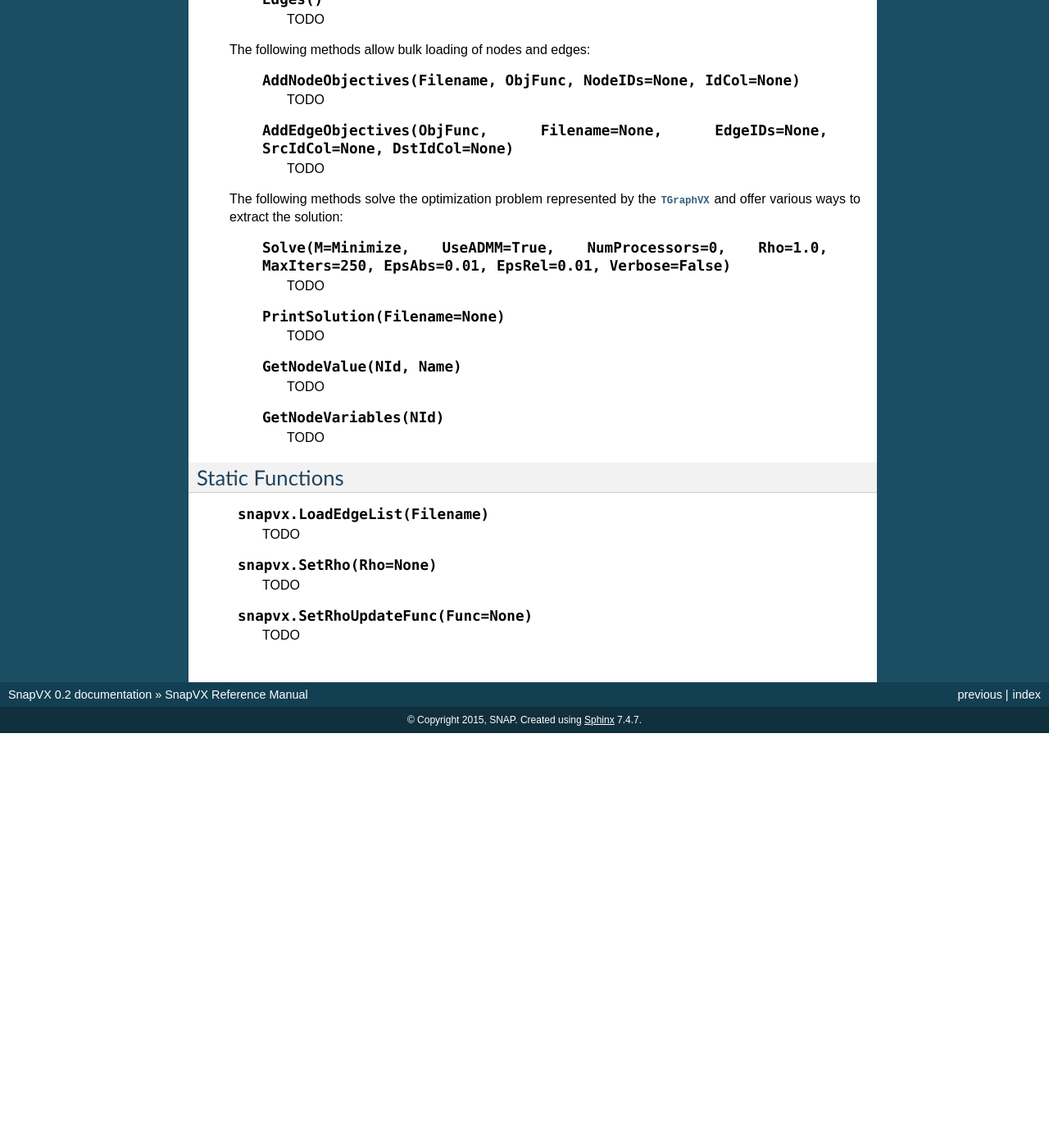
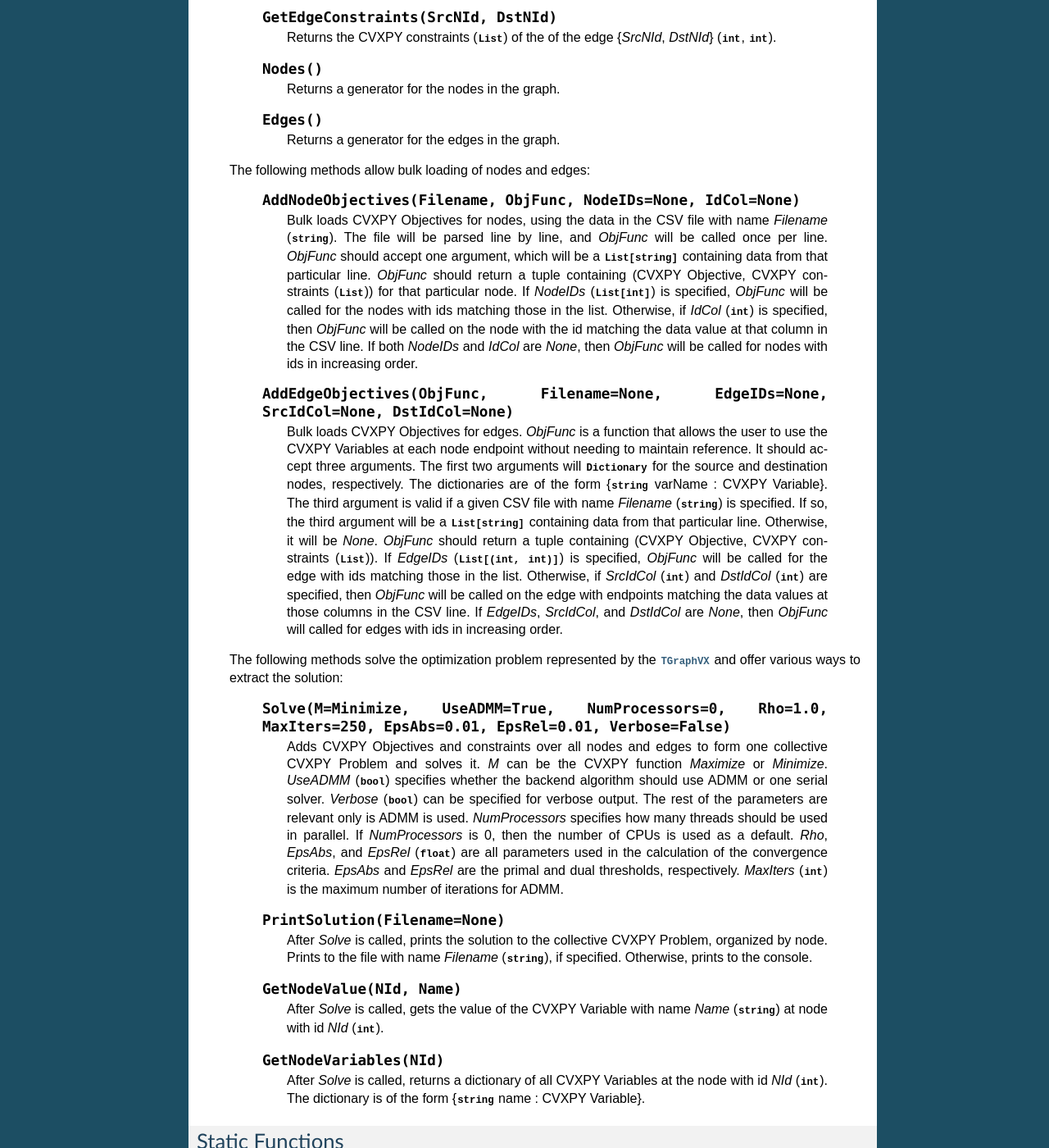
Before and after one commit to snap-stanford/snapvx, a Sphinx documentation site: the page built from doc/source/reference/index-ref.rst, in a window 1280 px wide and 1400 px high, scrolled down 1363 px. Shown: the whole window at 82% size. Built offline with Sphinx 7.4.7, drawn with Linux system fonts in a browser that asks for light colours; before the commit the page ends 2257 px from its top, so only the background shows below that; some of the changed text lies outside the part shown.

Commit message:
Finished first version of documentation.

```diff
--- a/doc/source/reference/index-ref.rst
+++ b/doc/source/reference/index-ref.rst
@@ -36,94 +36,164 @@
 
      .. describe:: AddNode(NId, Objective=norm(0), Constraints=[])
 
-        Adds a node with id *NId* (an :class:`int`) and the given CVXPY
-        *Objective* and *Constraints*.
+        Adds a node with id *NId* (:class:`int`) and the given CVXPY *Objective*
+        and *Constraints* (:class:`List`).
 
      .. describe:: SetNodeObjective(NId, Objective)
 
-        Sets the CVXPY Objective of node with id *NId* to be *Objective*.
+        Sets the CVXPY Objective of node with id *NId* (:class:`int`) to be
+        *Objective*.
 
      .. describe:: GetNodeObjective(NId)
 
-        Returns the CVXPY Objective of the node with id *NId*.
+        Returns the CVXPY Objective of the node with id *NId* (:class:`int`).
 
      .. describe:: SetNodeConstraints(NId, Constraints)
 
-        Sets the CVXPY constraints (a :class:`List`) of node with id *NId* to
-        be *Constraints*.
+        Sets the CVXPY constraints of node with id *NId* (:class:`int`) to
+        be *Constraints* (:class:`List`).
 
      .. describe:: GetNodeConstraints(NId)
 
-        Returns the CVXPY constraints of the node with id *NId*.
+        Returns the CVXPY constraints (:class:`List`) of the node with id *NId*
+        (:class:`int`).
 
      .. describe:: AddEdge(SrcNId, DstNId, ObjectiveFunc=None, Objective=norm(0), Constraints=[])
 
-        TODO
+        Adds an undirected edge {*SrcNId*, *DstNId*} (:class:`int`,
+        :class:`int`). *ObjectiveFunc* is a function that allows the user to
+        use the CVXPY Variables at each node endpoint without needing to
+        maintain reference. It should accept two arguments, which will be a
+        :class:`Dictionary` for the source and destination nodes, respectively.
+        The dictionaries are of the form {:class:`string` varName : CVXPY
+        Variable}. *ObjectiveFunc* should return a tuple containing (CVXPY
+        Objective, CVXPY constraints (:class:`List`)). If *ObjectiveFunc* is
+        *None*, then the CVXPY Objective and constraints (:class:`List`)
+        parameters are used.
 
      .. describe:: SetEdgeObjective(SrcNId, DstNId, Objective)
 
-        TODO
+        Set the CVXPY Objective of the edge {*SrcNId*, *DstNId*} (:class:`int`,
+        :class:`int`) to be *Objective*.
 
      .. describe:: GetEdgeObjective(SrcNId, DstNId)
 
-        TODO
+        Returns the CVXPY Objective of the edge {*SrcNId*, *DstNId*}
+        (:class:`int`, :class:`int`).
 
      .. describe:: SetEdgeConstraints(SrcNId, DstNId, Constraints)
 
-        TODO
+        Set the CVXPY constraints of the edge {*SrcNId*, *DstNId*}
+        (:class:`int`, :class:`int`) to be *Constraints* (:class:`List`).
 
      .. describe:: GetEdgeConstraints(SrcNId, DstNId)
 
-        TODO
+        Returns the CVXPY constraints (:class:`List`) of the of the edge
+        {*SrcNId*, *DstNId*} (:class:`int`, :class:`int`).
 
      .. describe:: Nodes()
 
-        TODO
+        Returns a generator for the nodes in the graph.
 
      .. describe:: Edges()
 
-        TODO
+        Returns a generator for the edges in the graph.
 
    The following methods allow bulk loading of nodes and edges:
 
      .. describe:: AddNodeObjectives(Filename, ObjFunc, NodeIDs=None, IdCol=None)
 
-        TODO
+        Bulk loads CVXPY Objectives for nodes, using the data in the CSV file
+        with name *Filename* (:class:`string`). The file will be parsed line by
+        line, and *ObjFunc* will be called once per line. *ObjFunc* should
+        accept one argument, which will be a :class:`List[string]`
+        containing data from that particular line. *ObjFunc* should return a
+        tuple containing (CVXPY Objective, CVXPY constraints (:class:`List`))
+        for that particular node. If *NodeIDs* (:class:`List[int]`) is
+        specified, *ObjFunc* will be called for the nodes with ids matching
+        those in the list. Otherwise, if *IdCol* (:class:`int`) is specified,
+        then *ObjFunc* will be called on the node with the id matching the
+        data value at that column in the CSV line. If both *NodeIDs* and *IdCol*
+        are *None*, then *ObjFunc* will be called for nodes with ids in
+        increasing order.
 
      .. describe:: AddEdgeObjectives(ObjFunc, Filename=None, EdgeIDs=None, SrcIdCol=None, DstIdCol=None)
 
-        TODO
+        Bulk loads CVXPY Objectives for edges. *ObjFunc* is a function that
+        allows the user to use the CVXPY Variables at each node endpoint without
+        needing to maintain reference. It should accept three arguments. The
+        first two arguments will :class:`Dictionary` for the source and
+        destination nodes, respectively. The dictionaries are of the form
+        {:class:`string` varName : CVXPY Variable}. The third argument is valid
+        if a given CSV file with name *Filename* (:class:`string`) is specified.
+        If so, the third argument will be a :class:`List[string]` containing
+        data from that particular line. Otherwise, it will be *None*.
+        *ObjFunc* should return a tuple containing (CVXPY Objective, CVXPY
+        constraints (:class:`List`)). If *EdgeIDs* (:class:`List[(int, int)]`)
+        is specified, *ObjFunc* will be called for the edge with ids matching
+        those in the list. Otherwise, if *SrcIdCol* (:class:`int`) and
+        *DstIdCol* (:class:`int`) are specified, then *ObjFunc* will be called
+        on the edge with endpoints matching the data values at those columns in
+        the CSV line. If *EdgeIDs*, *SrcIdCol*, and *DstIdCol* are *None*, then
+        *ObjFunc* will called for edges with ids in increasing order.
 
    The following methods solve the optimization problem represented by the
    :class:`TGraphVX` and offer various ways to extract the solution:
 
      .. describe:: Solve(M=Minimize, UseADMM=True, NumProcessors=0, Rho=1.0, MaxIters=250, EpsAbs=0.01, EpsRel=0.01, Verbose=False)
 
-        TODO
+        Adds CVXPY Objectives and constraints over all nodes and edges to form
+        one collective CVXPY Problem and solves it. *M* can be the CVXPY
+        function *Maximize* or *Minimize*. *UseADMM* (:class:`bool`) specifies
+        whether the backend algorithm should use ADMM or one serial solver.
+        *Verbose* (:class:`bool`) can be specified for verbose output. The
+        rest of the parameters are relevant only is ADMM is used.
+        *NumProcessors* specifies how many threads should be used in parallel.
+        If *NumProcessors* is 0, then the number of CPUs is used as a default.
+        *Rho*, *EpsAbs*, and *EpsRel* (:class:`float`) are all parameters used
+        in the calculation of the convergence criteria. *EpsAbs* and *EpsRel*
+        are the primal and dual thresholds, respectively. *MaxIters*
+        (:class:`int`) is the maximum number of iterations for ADMM.
 
      .. describe:: PrintSolution(Filename=None)
 
-        TODO
+        After *Solve* is called, prints the solution to the collective CVXPY
+        Problem, organized by node. Prints to the file with name *Filename*
+        (:class:`string`), if specified. Otherwise, prints to the console.
 
      .. describe:: GetNodeValue(NId, Name)
 
-        TODO
+        After *Solve* is called, gets the value of the CVXPY Variable with
+        name *Name* (:class:`string`) at node with id *NId* (:class:`int`).
 
      .. describe:: GetNodeVariables(NId)
 
-        TODO
+        After *Solve* is called, returns a dictionary of all CVXPY Variables
+        at the node with id *NId* (:class:`int`). The dictionary is of the form
+        {:class:`string` name : CVXPY Variable}.
 
 Static Functions
 ====
 
      .. describe:: snapvx.LoadEdgeList(Filename)
 
-        TODO
+        Initializes a :class:`TGraphVX` based off the data given in the file
+        with name *Filename* (:class:`string`). There should be one edge
+        specified per line, written as "srcID dstID". Commented lines that begin
+        with '#' are ignored.
 
      .. describe:: snapvx.SetRho(Rho=None)
 
-        TODO
+        Updates the value of rho used in the convergence criteria. If *Rho*
+        (:class:`float`) is *None*, then the default rho value of 1.0 is used.
 
      .. describe:: snapvx.SetRhoUpdateFunc(Func=None)
 
-        TODO
+        Allows for the user to dynamically update the rho value at the end of
+        each ADMM iteration. The function *Func* should accept five arguments.
+        The first argument if the old value of rho. The next two arguments are
+        the primal residual and threshold values from calculating the
+        convergence criteria in that iteration. The last two arguments are the
+        dual residual and threshold value. *Func* should return the new value of
+        rho. If *Func* is *None*, then the default behavior of not updating
+        rho is set.
```
